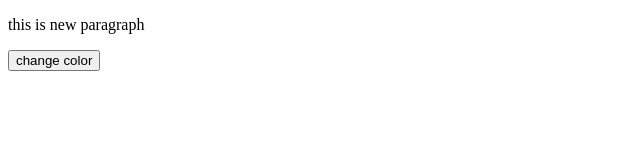
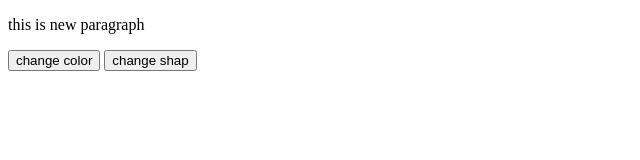
Before and after one commit to minyannaung/git-one, a plain HTML site: page index.html in a window 1280 px wide. Shown: the whole page, without its empty margins (0-640 px from the left). Drawn offline with Linux system fonts and the light colour scheme.

Commit message:
add new change shap button

```diff
--- a/index.html
+++ b/index.html
@@ -8,5 +8,7 @@
 <body>
     <p>this is new paragraph </p>
     <button>change color</button>
+
+    <button>change shap</button>
 </body>
 </html>
```
